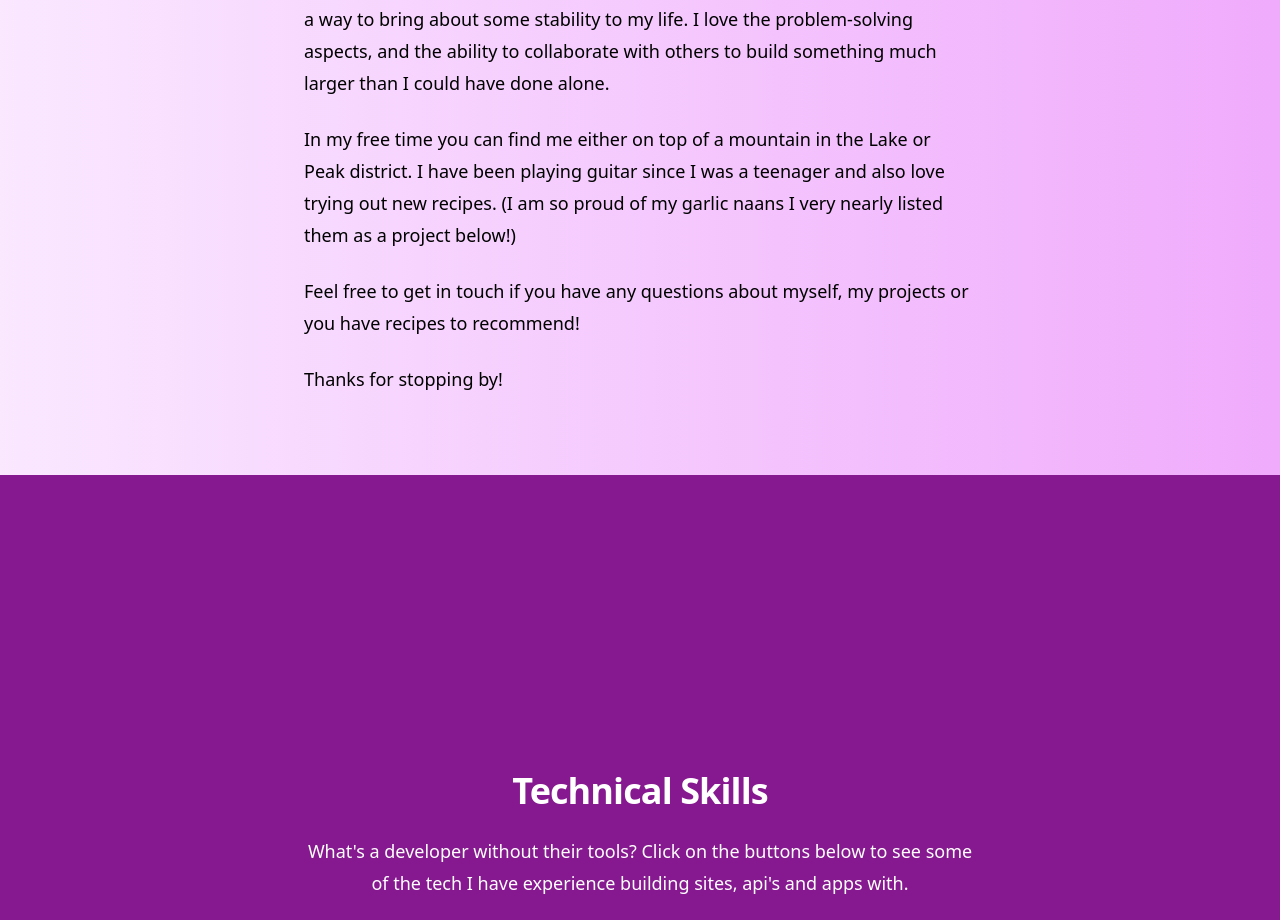
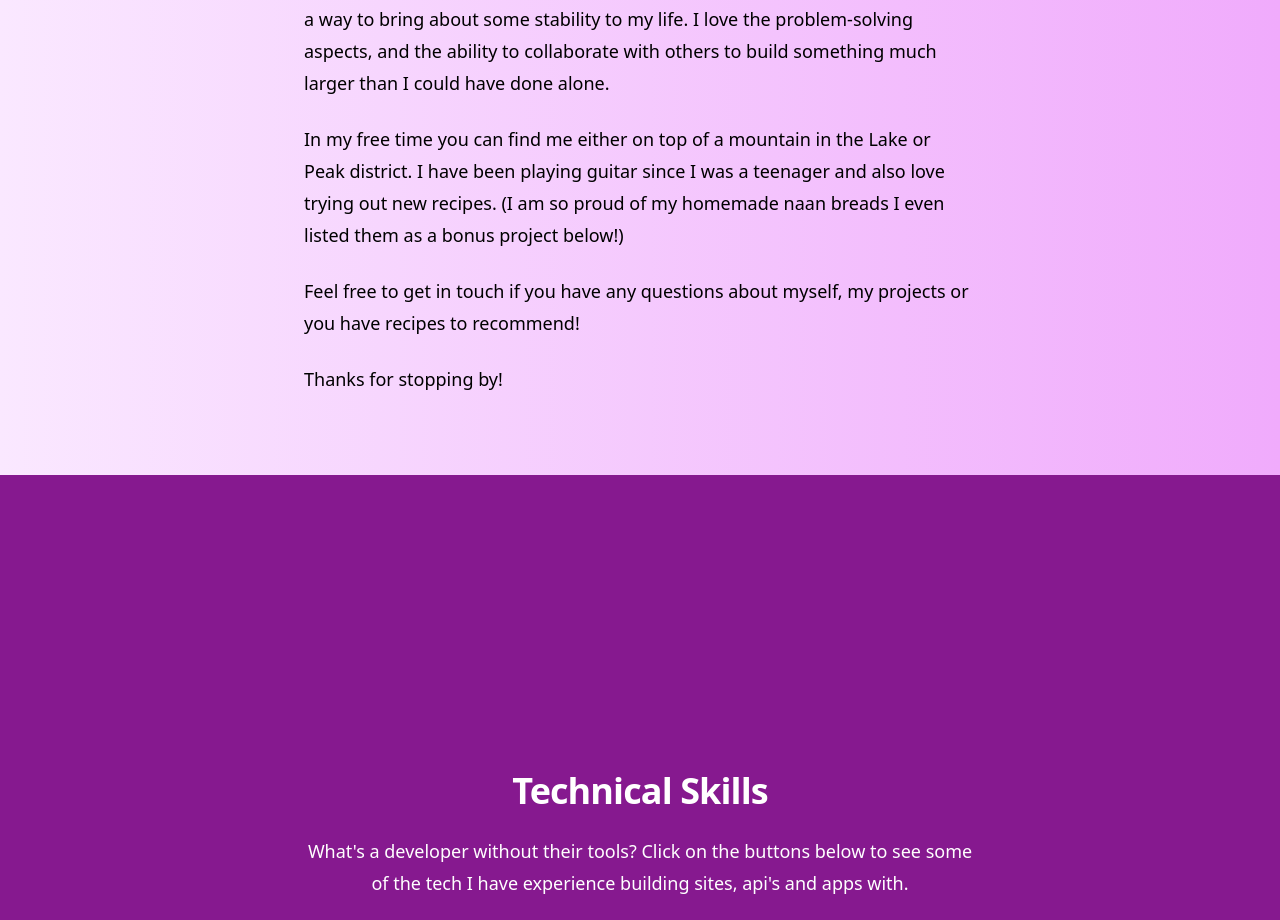
Before and after one commit to DanielCouperthwaite/Portfolio, a React (Vite) app: page / in a window 1280 px wide. Shown: the part 1362-2282 px from the top of the page. Built offline with nearby package versions, Linux system fonts and the light colour scheme.

Commit message:
alter description

```diff
--- a/src/components/Me.jsx
+++ b/src/components/Me.jsx
@@ -19,7 +19,7 @@ export default function Me () {
                     </p>
                     <p className="mt-6 text-lg leading-8">
                         In my free time you can find me either on top of a mountain in the Lake or Peak district. I have been playing guitar since I was a teenager and also love trying out new recipes. (I am so proud of
-                        my garlic naans I very nearly listed them as a project below!)
+                        my homemade naan breads I even listed them as a bonus project below!)
                     </p>
                     <p className="mt-6 text-lg leading-8">
                         Feel free to get in touch if you have any questions about myself, my projects or you have recipes to recommend!
```
